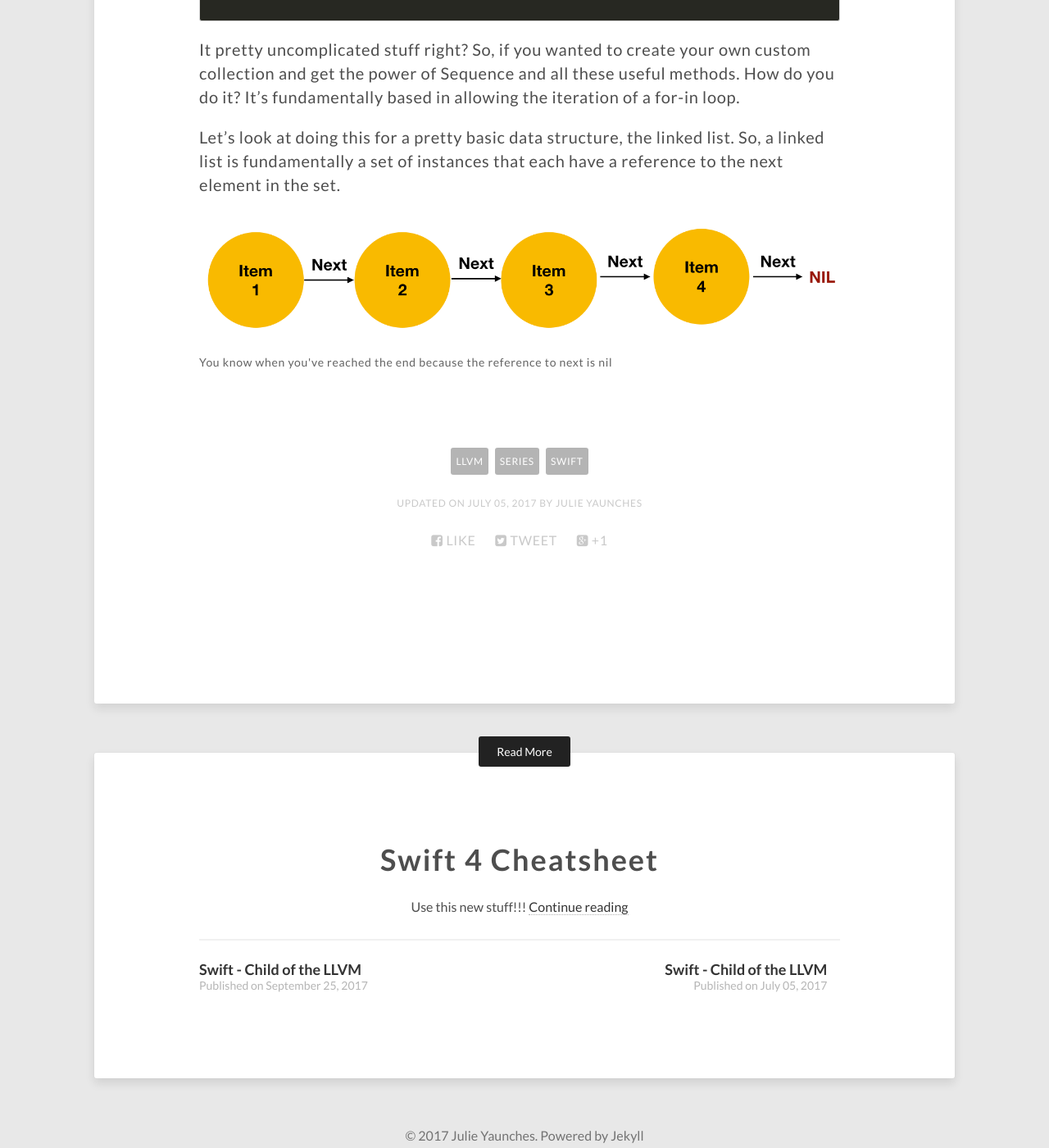
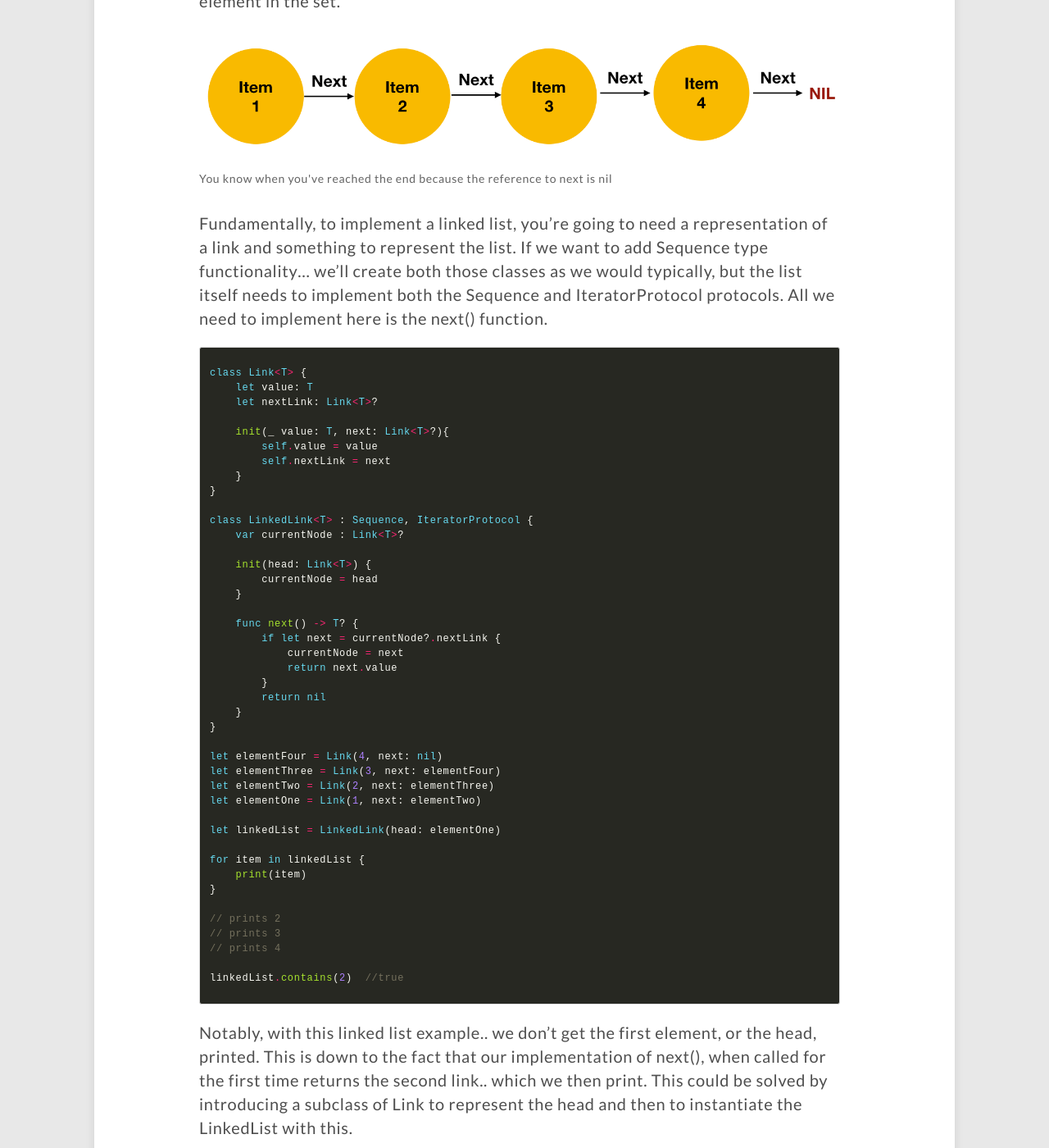
Before and after one commit to jyaunches/jyaunches.github.io, a Jekyll site: the page built from _posts/2016-09-05-swift-sequences.md, in a window 1280 px wide and 1400 px high, scrolled down 2254 px. Shown: the whole window at 82% size. Built offline with Jekyll 4.4.1, drawn with Linux system fonts in a browser that asks for light colours; nearby versions of some CDN libraries; comment, search, counter and statistics services are not loaded; some of the changed text lies outside the part shown.

Commit message:
finishing up the swift sequences blog post on using the Sequence & IteratorProtocol protocols to create custom collection

```diff
--- a/_posts/2017-09-25-swift-sequences.md
+++ b/_posts/2016-09-05-swift-sequences.md
@@ -1,11 +1,11 @@
 ---
 layout: post
 title: Swift Collections & Sequences
-description: "Exploring what Swift achieves on LLVM that Obj-C could not."
-modified: 2017-07-05
-tags: [LLVM, Series, Swift]
+description: ""
+modified: 2016-09-05
+tags: [Swift, Swift Collections]
 image:
-  feature: swift-llvm/Swift_and_LLVM.png
+  feature:
   credit:
   creditlink:
 ---
@@ -78,3 +78,58 @@ Let's look at doing this for a pretty basic data structure, the linked list. So,
 	/images/collection-and-sequence/linked-list.png
 {% endcapture %}
 {% include gallery images=images cols=1 caption="You know when you've reached the end because the reference to next is nil"%}
+
+Fundamentally, to implement a linked list, you're going to need a representation of a link and something to represent the list. If we want to add Sequence type functionality... we'll create both those classes as we would typically, but the list itself needs to implement both the Sequence and IteratorProtocol protocols. All we need to implement here is the next() function.
+
+{% highlight swift %}
+
+class Link<T> {
+    let value: T
+    let nextLink: Link<T>?
+
+    init(_ value: T, next: Link<T>?){
+        self.value = value
+        self.nextLink = next
+    }
+}
+
+class LinkedLink<T> : Sequence, IteratorProtocol {
+    var currentNode : Link<T>?
+
+    init(head: Link<T>) {
+        currentNode = head
+    }
+
+    func next() -> T? {
+        if let next = currentNode?.nextLink {
+            currentNode = next
+            return next.value
+        }
+        return nil
+    }
+}
+
+let elementFour = Link(4, next: nil)
+let elementThree = Link(3, next: elementFour)
+let elementTwo = Link(2, next: elementThree)
+let elementOne = Link(1, next: elementTwo)
+
+let linkedList = LinkedLink(head: elementOne)
+
+for item in linkedList {
+    print(item)
+}
+
+// prints 2
+// prints 3
+// prints 4
+
+linkedList.contains(2)  //true
+
+{% endhighlight %}
+
+Notably, with this linked list example.. we don't get the first element, or the head, printed. This is down to the fact that our implementation of next(), when called for the first time returns the second link.. which we then print. This could be solved by introducing a subclass of Link to represent the head and then to instantiate the LinkedList with this.
+
+### Summing it Up
+
+So, the Sequence protocol is pretty simple and easy to add to a custom collection object. It brings a suite of great functions for your use. What you're essentially setting up when you implement the Sequence and IteratorProtocol protocols is the instruction for  enumeration.. which is the functionality at the core of all functions provided by Sequence. Well done Swift writers!
```
Also changed, not shown: drafts/2017-09-25-swift-stuff-you-are-not-using.md (renamed from _posts/2017-09-25-swift-stuff-you-are-not-using.md), drafts/2017-09-25-whats-new-in-swift-4.md (renamed from _posts/2017-09-25-whats-new-in-swift-4.md), 1 other file.
